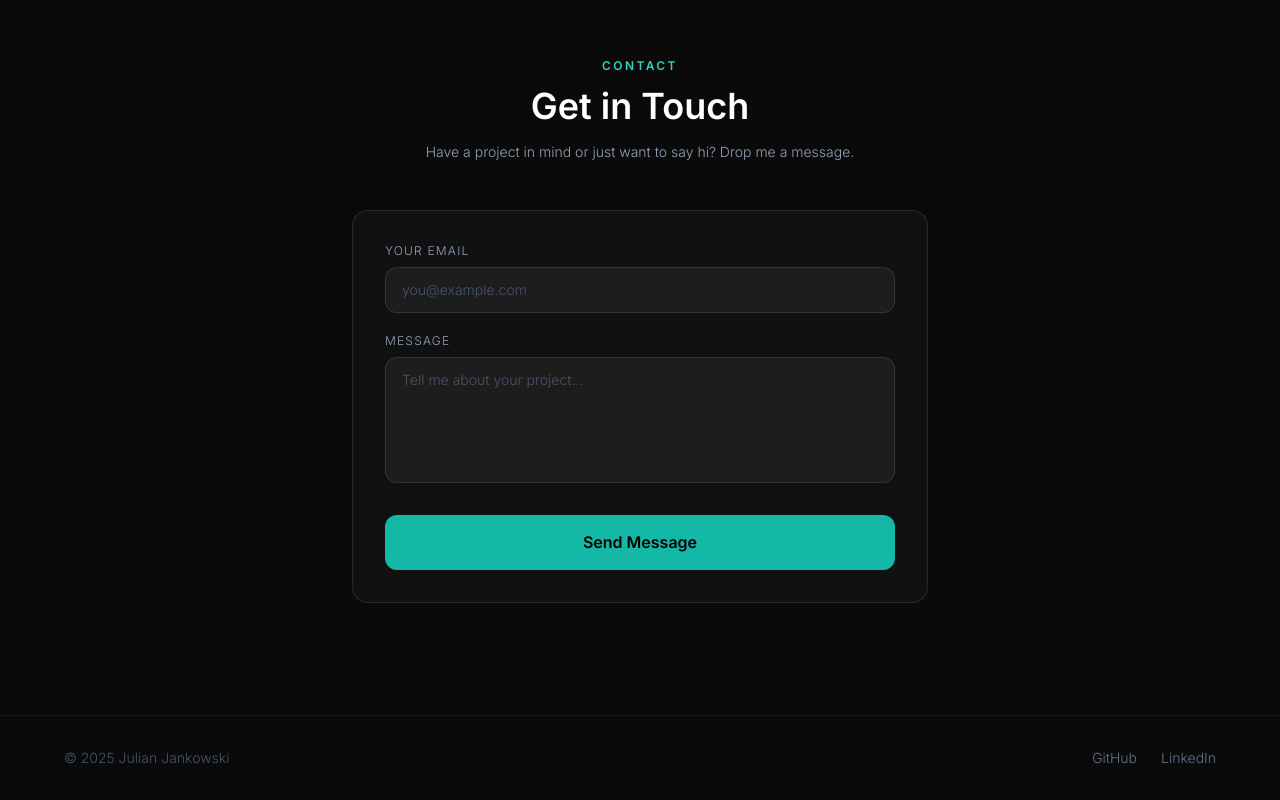
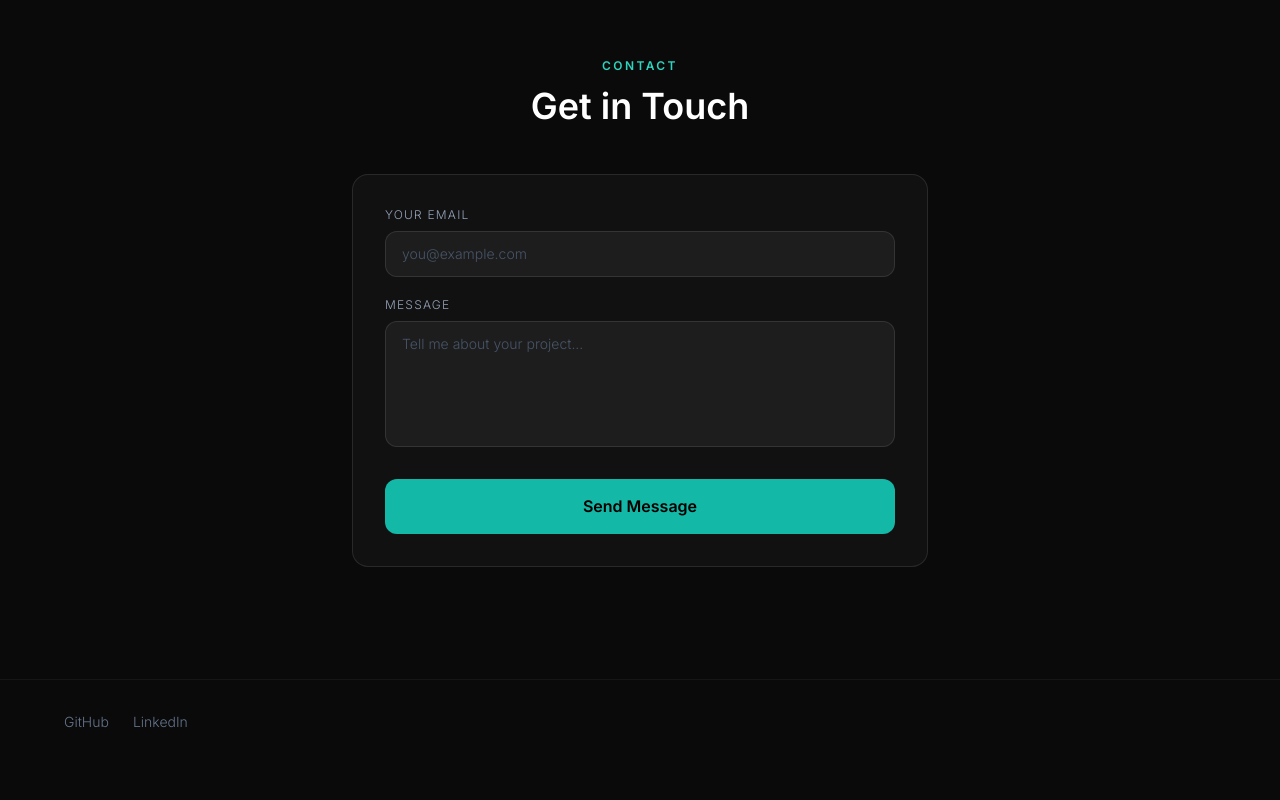
Before and after one commit to JulianJankowski/resume, a SvelteKit app: page / in a window 1280 px wide. Shown: the part 1700-2500 px from the top of the page. After the commit the page ends 2464 px from the top, so only its background shows below. Built offline with nearby package versions, Linux system fonts and the light colour scheme.

Commit message:
Fix wording

```diff
--- a/src/routes/+page.svelte
+++ b/src/routes/+page.svelte
@@ -132,7 +132,6 @@
             <div class="text-center mb-12">
                 <p class="text-teal-400 text-xs font-semibold tracking-[0.2em] uppercase mb-3">Contact</p>
                 <h2 class="text-3xl sm:text-4xl text-white mb-4">Get in Touch</h2>
-                <p class="text-slate-400 text-sm">Have a project in mind or just want to say hi? Drop me a message.</p>
             </div>
 
             <div class="p-8 rounded-2xl bg-white/[0.03] border border-white/10">
@@ -170,7 +169,6 @@
     <!-- ── Footer ── -->
     <footer class="py-8 px-6 border-t border-white/5">
         <div class="max-w-6xl mx-auto flex flex-col sm:flex-row items-center justify-between gap-4">
-            <p class="text-slate-600 text-sm">© 2025 Julian Jankowski</p>
             <div class="flex gap-6">
                 <a href="https://github.com/JulianJankowski" class="text-slate-500 hover:text-white text-sm transition-colors duration-200">GitHub</a>
                 <a href="https://www.linkedin.com/in/julian-jankowski-b1636b151/" class="text-slate-500 hover:text-white text-sm transition-colors duration-200">LinkedIn</a>
```
